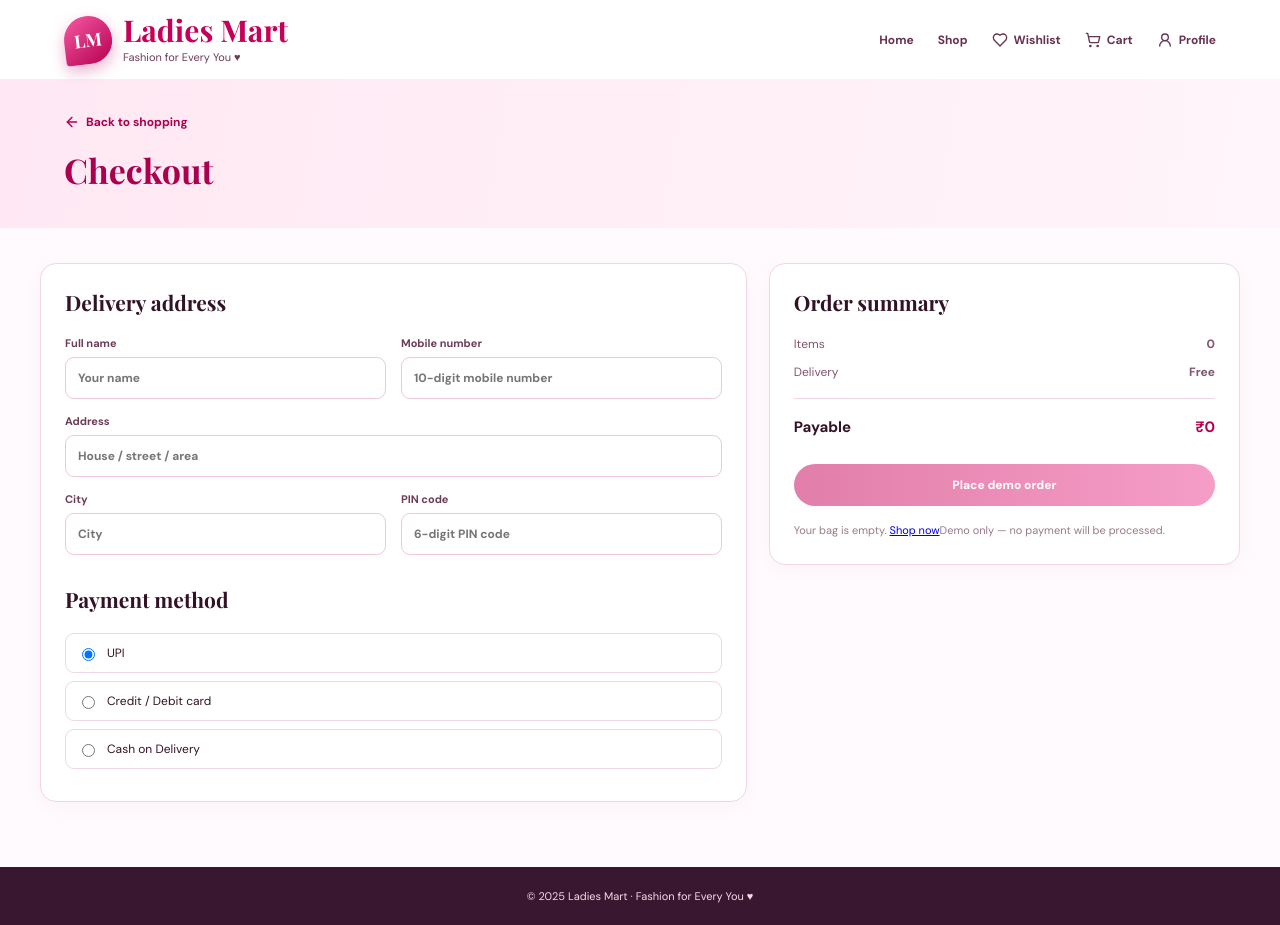
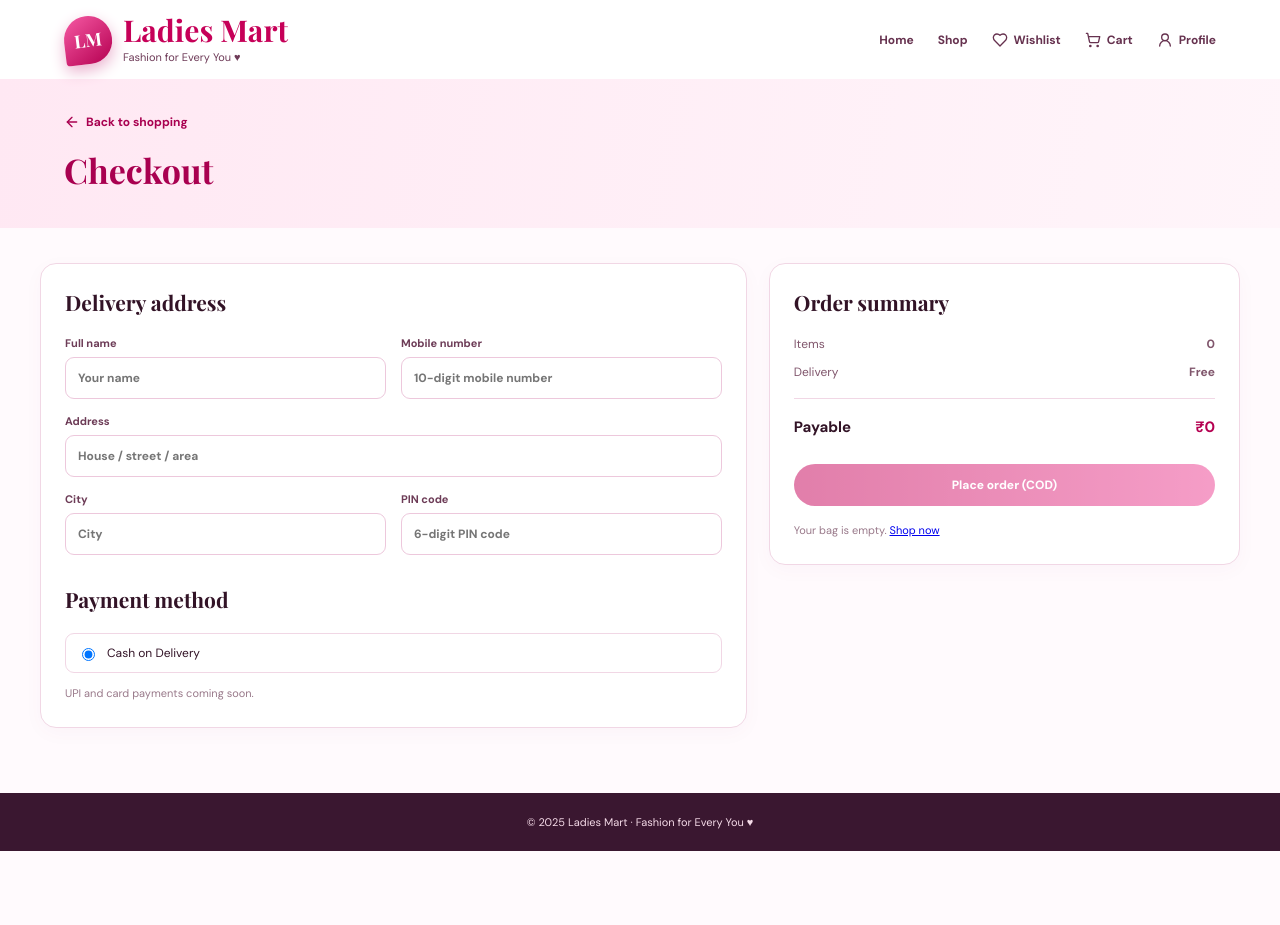
Before and after one commit to sathishkumarsundar93-rgb/ladies-mart, a Next.js app: page /checkout in a window 1280 px wide. After the commit the page ends 851 px from the top, so only its background shows below. Built offline with nearby package versions, Linux system fonts and the light colour scheme; a web font is replaced by a local one.

Commit message:
Enhance checkout page with form and order placement
Refactor checkout page to include form handling for delivery address and order placement. Added error handling and loading state for order submission.

```diff
--- a/app/checkout/page.tsx
+++ b/app/checkout/page.tsx
@@ -3,7 +3,46 @@ import { useState } from "react";
 import Link from "next/link";
 import PageShell from "../components/PageShell";
 import { useCart } from "../components/CartContext";
+
 export default function CheckoutPage(){
- const [payment,setPayment]=useState("UPI"); const [submitted,setSubmitted]=useState(false); const { items, count, shipping, total, clear }=useCart();
- return <PageShell title="Checkout">{submitted?<div className="success-card"><div>✓</div><h2>Checkout preview complete!</h2><p>No real order or payment was created. Backend integration will enable secure order placement.</p></div>:<div className="checkout-layout"><section className="form-card"><h2>Delivery address</h2><div className="form-grid"><label>Full name<input placeholder="Your name"/></label><label>Mobile number<input placeholder="10-digit mobile number"/></label><label className="wide">Address<input placeholder="House / street / area"/></label><label>City<input placeholder="City"/></label><label>PIN code<input placeholder="6-digit PIN code"/></label></div><h2 className="form-subhead">Payment method</h2>{["UPI","Credit / Debit card","Cash on Delivery"].map(p=><label className="payment-choice" key={p}><input type="radio" checked={payment===p} onChange={()=>setPayment(p)}/>{p}</label>)}</section><aside className="summary-card"><h2>Order summary</h2><p>Items <b>{count}</b></p><p>Delivery <b>{shipping===0?"Free":`₹${shipping}`}</b></p><hr/><h3>Payable <strong>₹{total}</strong></h3><button className="solid-action full-action" disabled={items.length===0} onClick={()=>{setSubmitted(true);clear();}}>Place demo order</button>{items.length===0&&<small className="muted">Your bag is empty. <Link href="/products">Shop now</Link></small>}<small className="muted">Demo only — no payment will be processed.</small></aside></div>}</PageShell>;
+ const { items, count, shipping, total, clear } = useCart();
+ const [form,setForm]=useState({name:"",phone:"",address:"",city:"",pincode:""});
+ const [busy,setBusy]=useState(false);
+ const [error,setError]=useState("");
+ const [done,setDone]=useState<{orderNo:string;total:number}|null>(null);
+ const set=(k:keyof typeof form)=>(e:React.ChangeEvent<HTMLInputElement>)=>setForm({...form,[k]:e.target.value});
+
+ async function place(){
+  setError(""); setBusy(true);
+  try{
+   const res=await fetch("/api/orders",{method:"POST",headers:{"Content-Type":"application/json"},
+    body:JSON.stringify({...form,items:items.map(i=>({id:i.id,size:i.size,qty:i.qty}))})});
+   const data=await res.json();
+   if(!res.ok){ setError(data.error||"Could not place order"); return; }
+   setDone({orderNo:data.orderNo,total:data.total}); clear();
+  }catch{ setError("Network problem. Please try again."); }
+  finally{ setBusy(false); }
+ }
+
+ return <PageShell title="Checkout">{done
+  ? <div className="success-card"><div>✓</div><h2>Order placed!</h2><p>Your order number is <b>{done.orderNo}</b>. Please keep ₹{done.total} ready for Cash on Delivery. We will contact you on your mobile number to confirm.</p><Link className="solid-action" href="/products">Continue shopping</Link></div>
+  : <div className="checkout-layout"><section className="form-card"><h2>Delivery address</h2>
+   <div className="form-grid">
+    <label>Full name<input value={form.name} onChange={set("name")} placeholder="Your name"/></label>
+    <label>Mobile number<input value={form.phone} onChange={set("phone")} inputMode="numeric" maxLength={10} placeholder="10-digit mobile number"/></label>
+    <label className="wide">Address<input value={form.address} onChange={set("address")} placeholder="House / street / area"/></label>
+    <label>City<input value={form.city} onChange={set("city")} placeholder="City"/></label>
+    <label>PIN code<input value={form.pincode} onChange={set("pincode")} inputMode="numeric" maxLength={6} placeholder="6-digit PIN code"/></label>
+   </div>
+   <h2 className="form-subhead">Payment method</h2>
+   <label className="payment-choice"><input type="radio" checked readOnly/>Cash on Delivery</label>
+   <small className="muted">UPI and card payments coming soon.</small>
+  </section>
+  <aside className="summary-card"><h2>Order summary</h2>
+   <p>Items <b>{count}</b></p><p>Delivery <b>{shipping===0?"Free":`₹${shipping}`}</b></p><hr/>
+   <h3>Payable <strong>₹{total}</strong></h3>
+   {error&&<p style={{color:"#c60058",fontWeight:600}}>{error}</p>}
+   <button className="solid-action full-action" disabled={items.length===0||busy} onClick={place}>{busy?"Placing order…":"Place order (COD)"}</button>
+   {items.length===0&&<small className="muted">Your bag is empty. <Link href="/products">Shop now</Link></small>}
+  </aside></div>}</PageShell>;
 }
```
